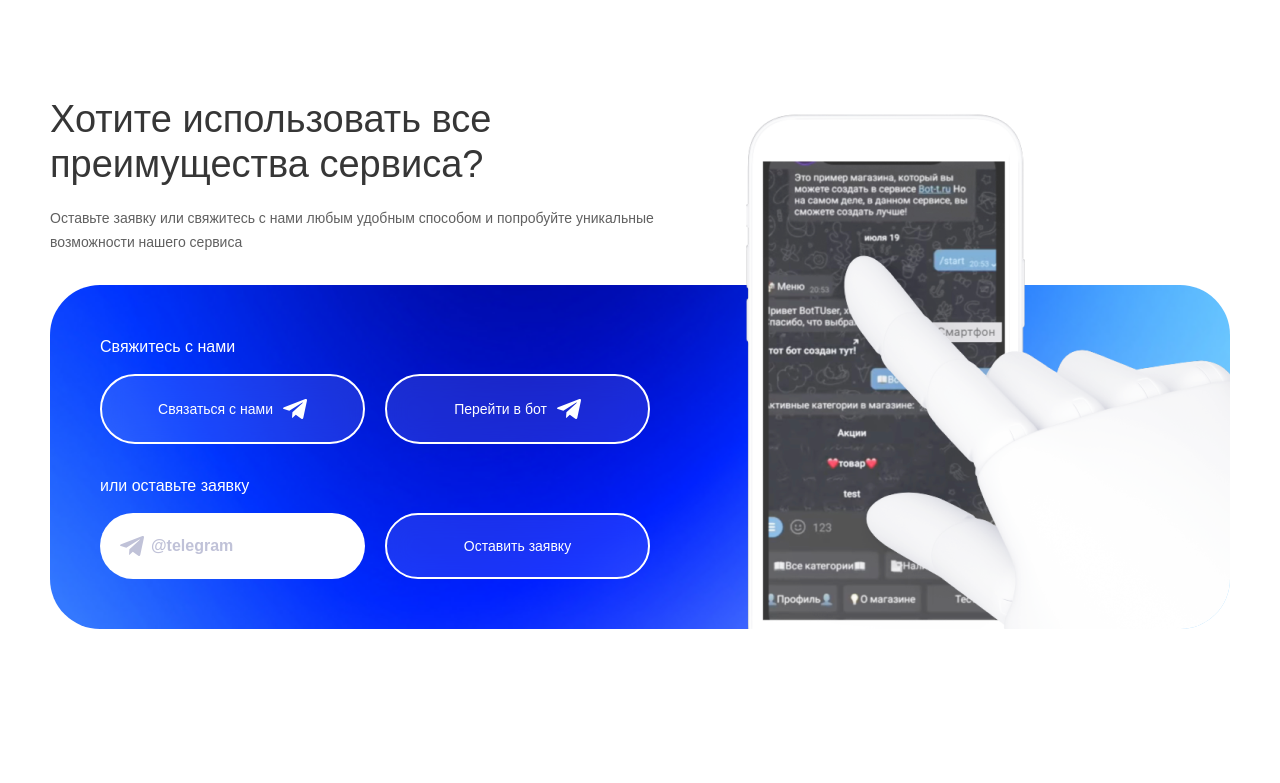
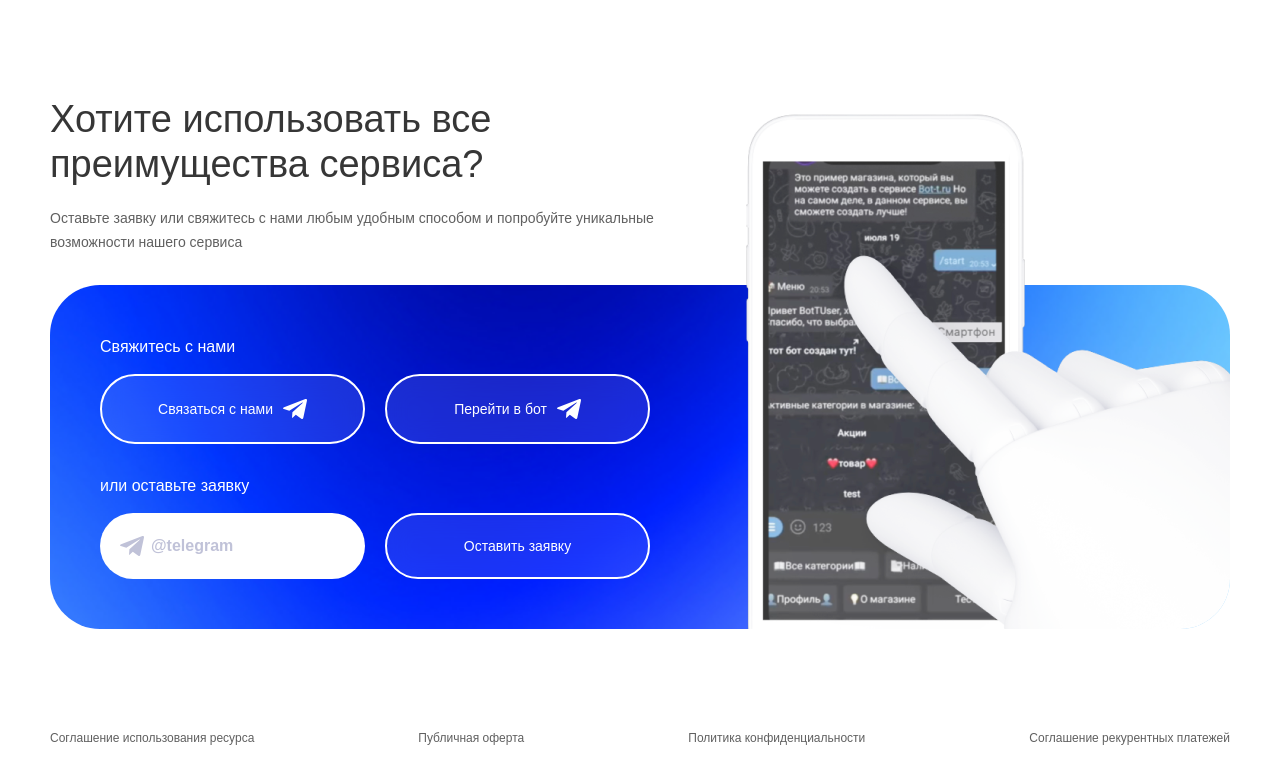
Before and after one commit to alexius90e/bot-t, a plain HTML site: page index.html in a window 1280 px wide. Shown: the part 1825-2608 px from the top of the page. Before the commit the page ends 2494 px from the top, so only its background shows below. Drawn offline with Linux system fonts and the light colour scheme; a web font is replaced by a local one.

Commit message:
feat: added footer

```diff
--- a/index.html
+++ b/index.html
@@ -232,7 +232,12 @@
     </main>
 
     <footer class="footer">
-      <div class="container"></div>
+      <div class="container">
+        <a class="footer__link" href="#">Соглашение использования ресурса</a>
+        <a class="footer__link" href="#">Публичная оферта</a>
+        <a class="footer__link" href="#">Политика конфиденциальности</a>
+        <a class="footer__link" href="#">Соглашение рекурентных платежей</a>
+      </div>
     </footer>
   </body>
 </html>
--- a/scss/_l-footer.scss
+++ b/scss/_l-footer.scss
@@ -1,2 +1,32 @@
 .footer {
+  padding: 60px 0 36px;
+
+  @include tablet {
+    padding: 25px 0 20px;
+  }
+
+  & .container {
+    display: flex;
+    justify-content: space-between;
+    gap: 10px;
+
+    @include laptop {
+      flex-wrap: wrap;
+    }
+  }
+
+  &__link {
+    font-weight: 400;
+    font-size: 12px;
+    line-height: 150%;
+    color: #606060;
+
+    @include laptop {
+      flex: 0 0 calc(50% - 5px);
+    }
+
+    @include mobile {
+      flex: 1 1 100%;
+    }
+  }
 }
```
Also changed, not shown: css/index.css.
